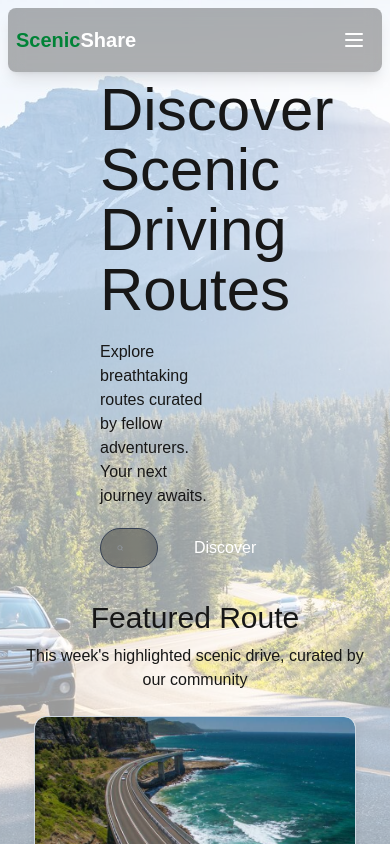
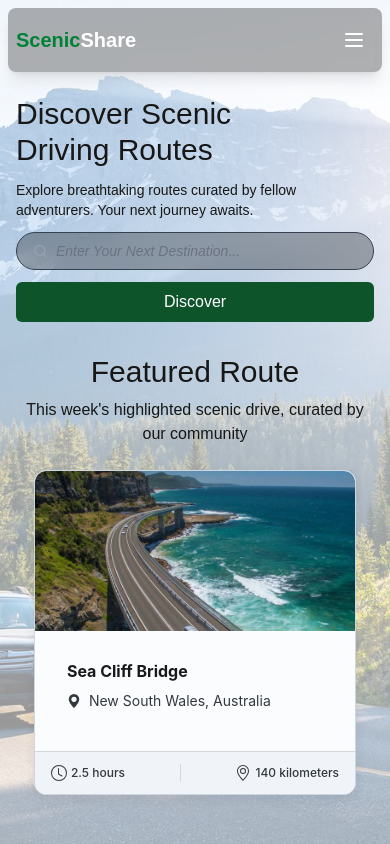
Before and after one commit to JohnL0919/ScenicShare, a Next.js app in the folder scenicshare-frontend/: page /landing-page in a window 390 px wide. Shown: the top 844 px of the page. Built offline with nearby package versions, Linux system fonts and the light colour scheme.

Commit message:
header is now responsive and mobile friendly

```diff
--- a/scenicshare-frontend/src/app/landing-page/components/Header.tsx
+++ b/scenicshare-frontend/src/app/landing-page/components/Header.tsx
@@ -3,17 +3,25 @@ import Button from "./Button";
 
 export default function Header() {
   return (
-    <div className="mx-20 px-5 sm:px-6 lg:px-8 text-left mt-20 w-[40%]">
-      <h1 className="text-6xl">Discover Scenic </h1>
-      <h1 className="text-6xl"> Driving Routes</h1>
-      <h5 className="my-5">
+    <div className="px-4 sm:px-6 lg:px-8 text-left mt-24 sm:mt-28 lg:mt-32 w-full sm:w-[70%] md:w-[60%] lg:w-[50%] xl:w-[40%] mx-auto lg:mx-20">
+      <h1 className="text-3xl sm:text-4xl md:text-5xl lg:text-6xl">
+        Discover Scenic{" "}
+      </h1>
+      <h1 className="text-3xl sm:text-4xl md:text-5xl lg:text-6xl">
+        {" "}
+        Driving Routes
+      </h1>
+      <h5 className="my-3 sm:my-5 text-sm sm:text-base">
         Explore breathtaking routes curated by fellow adventurers. Your next
         journey awaits.
       </h5>
-      <div className="flex flex-row gap-5">
-        {" "}
-        <SearchBar />
-        <Button text="Discover" />
+      <div className="flex flex-col sm:flex-row gap-3 sm:gap-5 w-full">
+        <div className="w-full sm:flex-1">
+          <SearchBar />
+        </div>
+        <div className="w-full sm:w-32">
+          <Button text="Discover" variant="primary" />
+        </div>
       </div>
     </div>
   );
```
